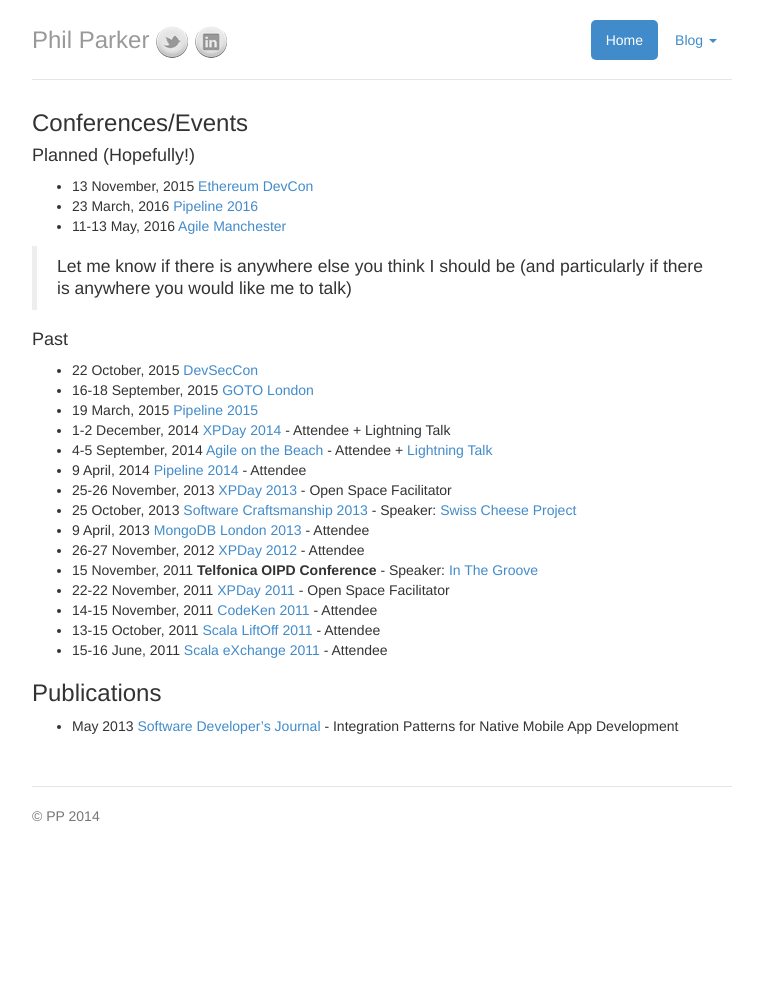
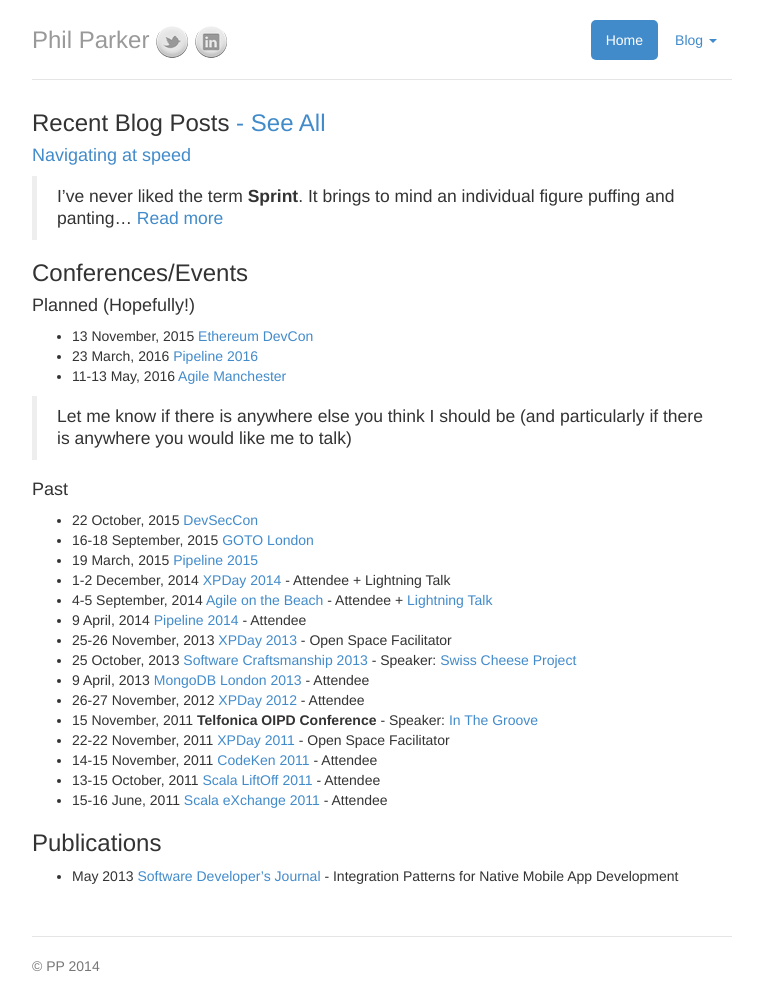
Before and after one commit to parker0phil/parker0phil.github.io, a Jekyll site: the page built from index.md, in a window 1280 px wide. Shown: the whole page, without its empty margins (258-1021 px from the left). Built offline with Jekyll 4.4.1, drawn with Linux system fonts in a browser that asks for light colours; before the commit the page ends 900 px from its top, so only the background shows below that.

Commit message:
blog post: navigating at speed

```diff
--- a/index.md
+++ b/index.md
@@ -2,6 +2,12 @@
 title: Phil Parker
 layout: default
 ---
+
+### Recent Blog Posts [- See All](/blog/)
+
+#### [Navigating at speed](2015/10/22/navigating/)
+> I've never liked the term **Sprint**. It brings to mind an individual figure puffing and panting...
+> [Read more](2015/10/22/navigating/)
 
 ### Conferences/Events
 
```
Also changed, not shown: _posts/2015-10-22-navigating.md (added, +23 -0 lines), img/posts/navigating/special_forces.jpg (added).
